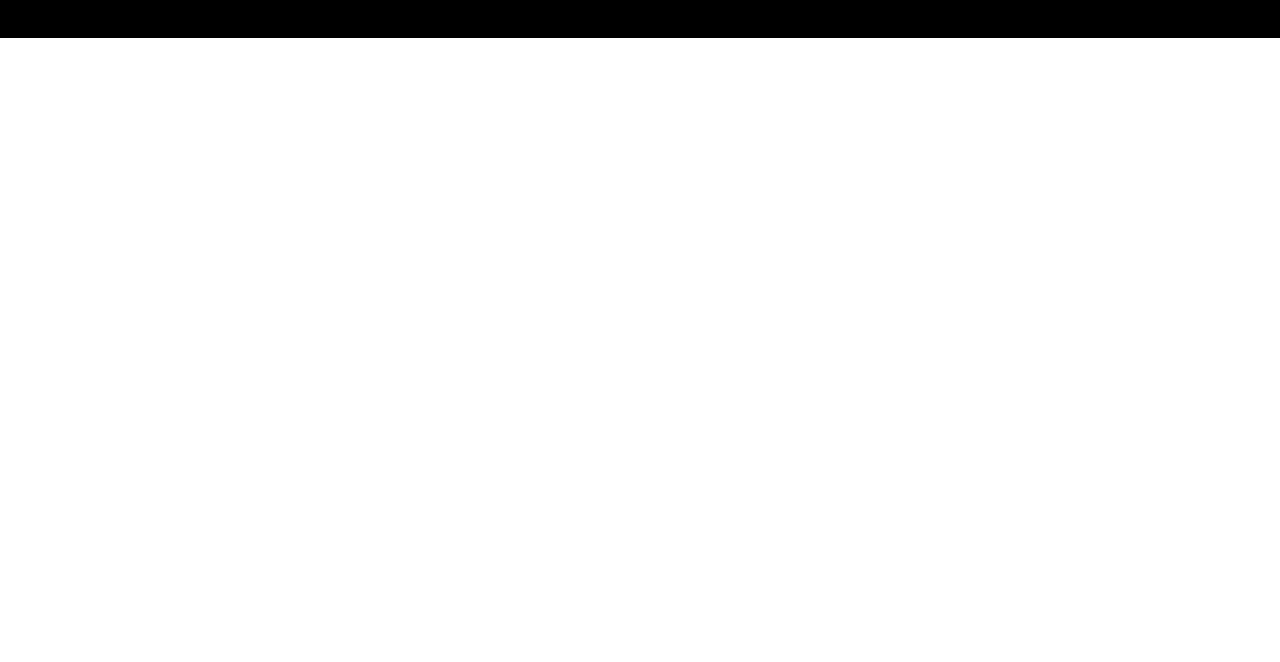
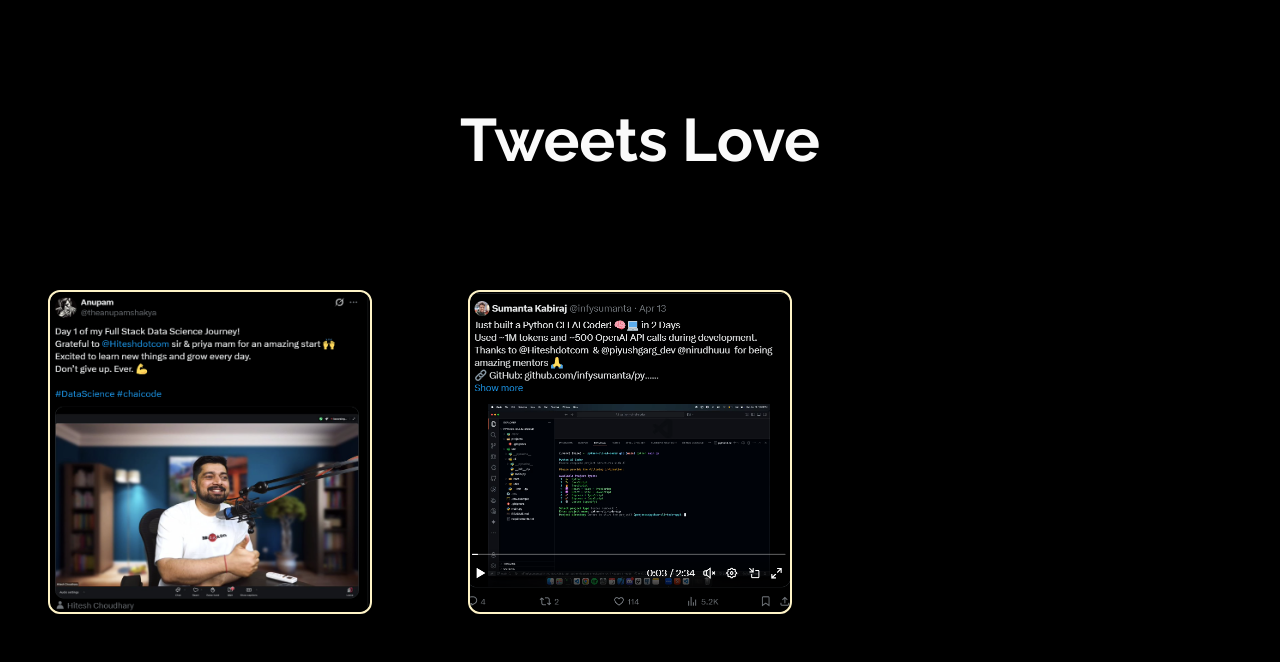
Before and after one commit to codebydeep/ChaiCode-Landing-Page, a website: page frontend/src/index.html in a window 1280 px wide. Shown: the part 645-1307 px from the top of the page. Before the commit the page ends 800 px from the top, so only its background shows below. Drawn offline with nearby package versions, Linux system fonts and the light colour scheme; files that its build step writes are made by us from their sources.

Commit message:
Adding Tweet-section to page

```diff
--- a/frontend/src/index.html
+++ b/frontend/src/index.html
@@ -60,6 +60,26 @@
     </section>
     <hr>
 
+    <!-- tweet-section -->
+    <div class="my-font m-auto bg-[#000000]">
+        <h1 class="text-4xl text-[#fafafa] text-center font-extrabold py-8 lg:text-6xl lg:py-18">Tweets Love</h1>
+
+        <div class="flex gap-4 md:gap-24 py-12 px-12">
+            <div class="item border-2 border-amber-100 max-w-fit rounded-xl">
+                <img src="../assets/tweet-1.png" alt="" srcset="" class="w-50 h-50 rounded-xl lg:w-80 lg:h-80">
+            </div>
+            <div class="item border-2 border-amber-100 max-w-fit rounded-xl">
+                <img src="../assets/tweet-2.png" alt="" srcset="" class="w-50 h-50 rounded-xl lg:w-80 lg:h-80">
+            </div>
+            <div class="item">
+                <img src="" alt="" srcset="">
+            </div>
+            <div class="item">
+                <img src="" alt="" srcset="">
+            </div>
+        </div>
+    </div>
+
 
 
 
```
